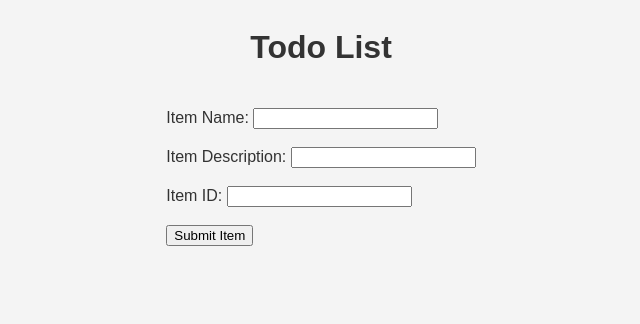
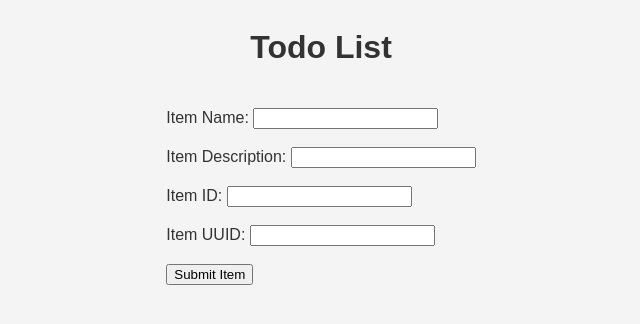
Before and after one commit to AfnanTamboli/Tutedude-Tutorial, a Flask app: page /todopage in a window 1280 px wide. Shown: the top 324 px of the page, without its empty margins (319-959 px from the left). Run offline with Flask 3, Linux system fonts and the light colour scheme.

Commit message:
Item UUId added in todolist form

```diff
--- a/templates/todopage.html
+++ b/templates/todopage.html
@@ -18,6 +18,8 @@
         <input type="text" id="Item_Description" name="Item_Description" required><br><br>
         <label for="Item_ID">Item ID:</label>
         <input type="text" id="Item_ID" name="Item_ID" required><br><br>
+        <label for="Item_UUID">Item UUID:</label>
+        <input type="text" id="Item_UUID" name="Item_UUID" required><br><br>
         <input type="submit" value="Submit Item">
     </form>
     </div>
```
